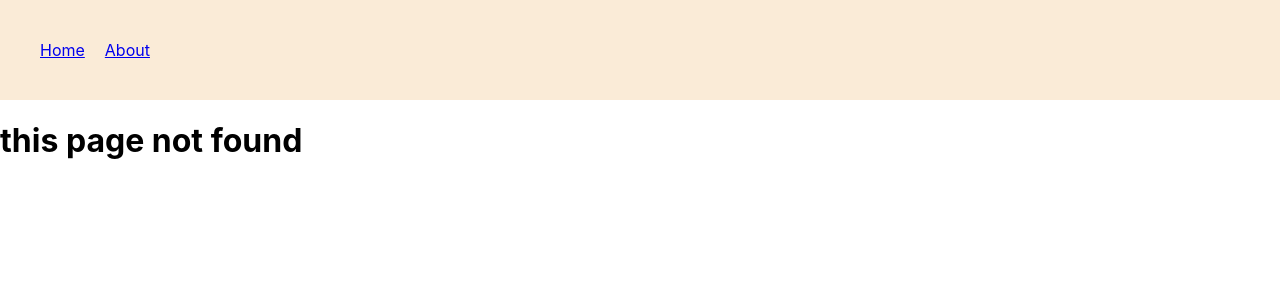
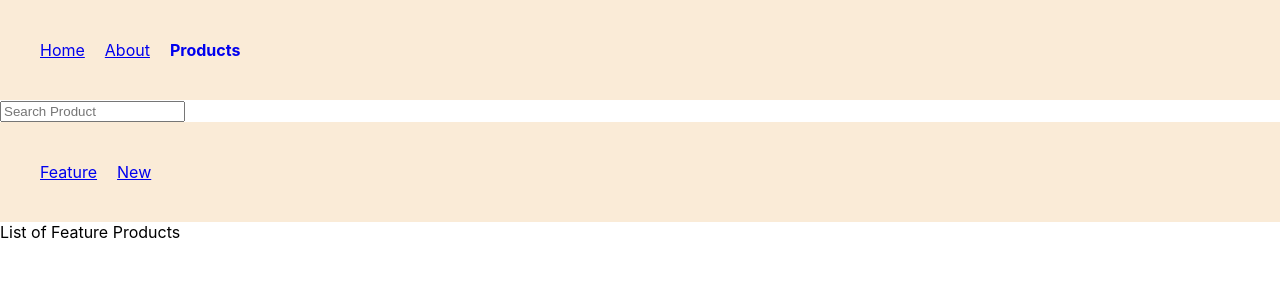
Before and after one commit to ahjam-taoufik/React-router, a React (Create React App) app: page /products/feature in a window 1280 px wide. Before the commit this address had no page. Shown: the top 300 px of the page. Built offline with nearby package versions, Linux system fonts and the light colour scheme.

Commit message:
Nested Route

```diff
--- a/src/App.js
+++ b/src/App.js
@@ -5,17 +5,23 @@ import  {About} from './components/About'
 import Navbar from './components/Navbar';
 import OrderConfirm from './components/OrderConfirm';
 import NoMatch from './components/NoMatch';
+import Products from './components/Products';
+import FeatureProducts from './components/FeatureProducts';
+import NewProducts from './components/NewProducts';
 
 
 function App() {
   return (
     <>
-
      <Navbar/>
      <Routes>
       <Route path='/' element={<Home />}></Route>
       <Route path='about' element={<About />}></Route>
       <Route path='order-cofirmed' element={<OrderConfirm/>}></Route>
+      <Route path='/products' element={<Products/>}>
+         <Route path='feature' element={<FeatureProducts />} />
+         <Route path='new' element={<NewProducts />} />
+      </Route>
       <Route path='*' element={<NoMatch/>}></Route>
      </Routes>
     </>
--- /dev/null
+++ b/src/components/FeatureProducts.js
@@ -0,0 +1,9 @@
+import React from 'react';
+
+const FeatureProducts = () => {
+  return <div>
+      List of Feature Products
+  </div>;
+};
+
+export default FeatureProducts;
--- a/src/components/Navbar.js
+++ b/src/components/Navbar.js
@@ -5,6 +5,7 @@ const Navbar = () => {
         <nav>
            <NavLink to='/'>Home</NavLink>
            <NavLink to='/about'>About</NavLink>
+           <NavLink to='/products'>Products</NavLink>
         </nav>
     )
 }
--- /dev/null
+++ b/src/components/NewProducts.js
@@ -0,0 +1,9 @@
+import React from 'react';
+
+const NewProducts = () => {
+  return <div>
+      New Products
+  </div>;
+};
+
+export default NewProducts;
--- /dev/null
+++ b/src/components/Products.js
@@ -0,0 +1,19 @@
+import React from "react";
+import { Link, Outlet } from "react-router-dom";
+
+const Products = () => {
+  return (
+    <>
+      <div>
+        <input type="search" placeholder="Search Product" />
+      </div>
+      <nav>
+          <Link to='feature'>Feature</Link>
+          <Link to='new'>New</Link>
+      </nav>
+       <Outlet/>
+    </>
+  );
+};
+
+export default Products;
```
